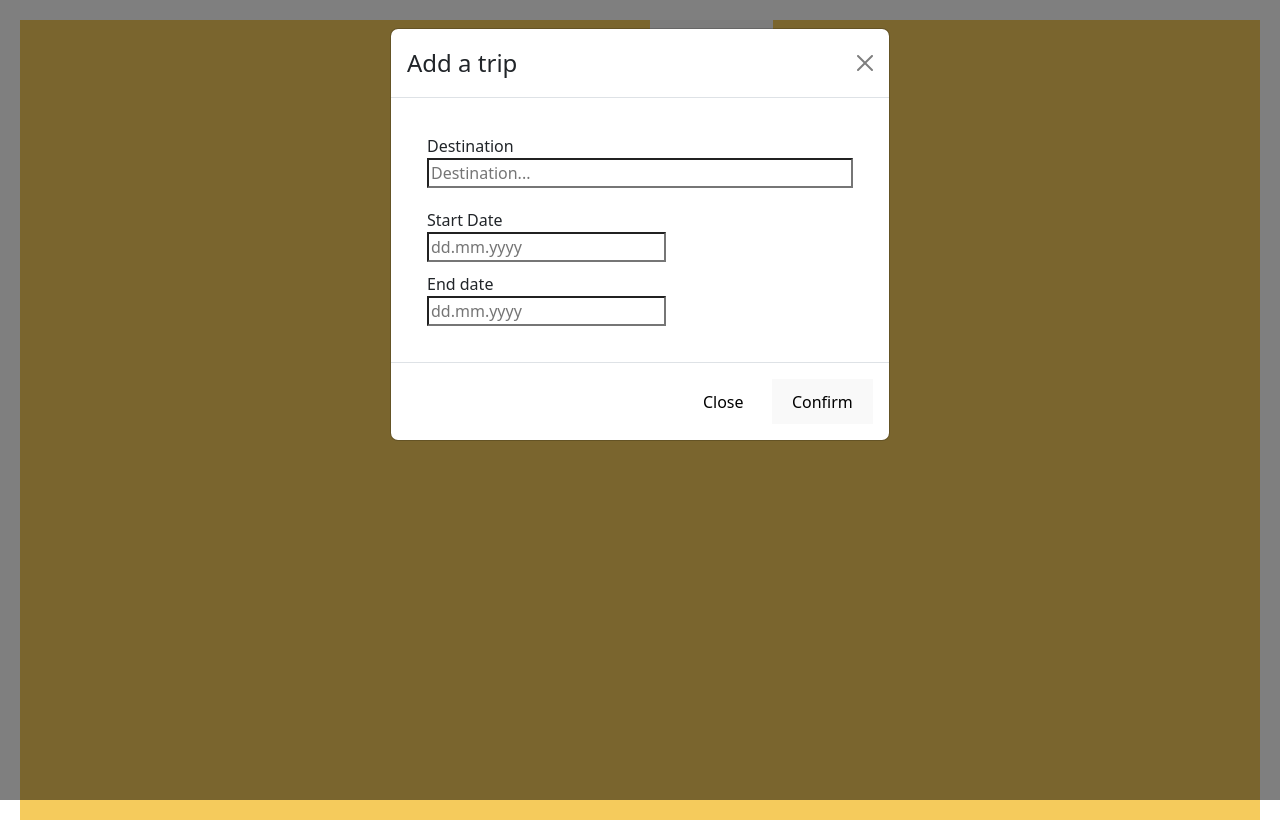
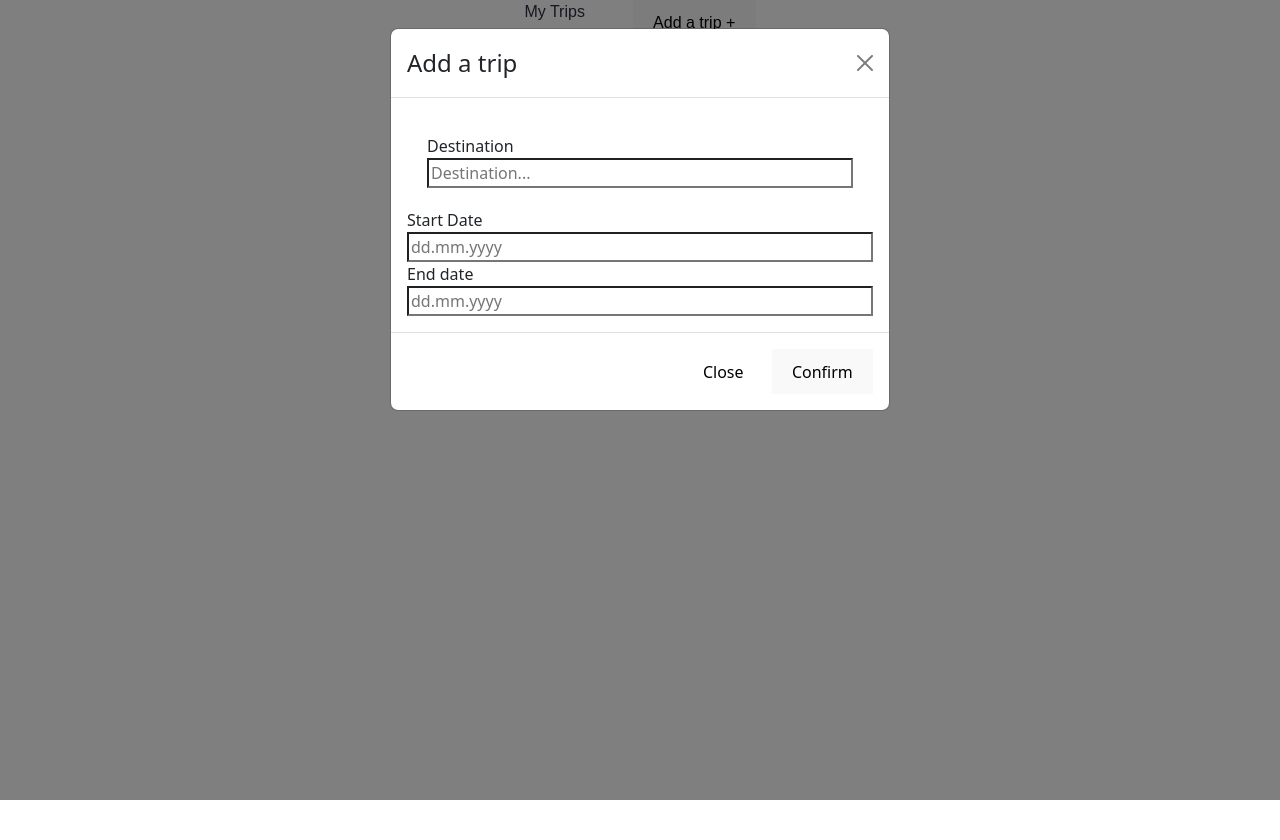
Before and after one commit to BGTYaneck/trip-planner, a React (Vite) app: page / in a window 1280 px wide. Both pictures are taken after a click on the button "Add a trip +". After the commit the page ends 800 px from the top, so only its background shows below. Built offline with nearby package versions, Linux system fonts and the light colour scheme; the HTML template or start-up script is replaced by a standard one.

Commit message:
Cleanup + theme change

```diff
--- a/package.json
+++ b/package.json
@@ -10,13 +10,11 @@
   },
   "dependencies": {
     "@tabler/icons-react": "^2.11.0",
-    "@types/jest": "^29.5.0",
     "@types/node": "^18.15.3",
     "bootstrap": "^5.2.3",
     "formik": "^2.2.9",
     "react": "^18.2.0",
     "react-bootstrap": "^2.7.2",
-    "react-datepicker": "^4.10.0",
     "react-dom": "^18.2.0",
     "typescript": "^5.0.2",
     "yup": "^1.0.2"
--- a/src/App.css
+++ b/src/App.css
@@ -1,8 +1,8 @@
 #root {
   width: 100vw;
   margin: 0 auto;
+  padding: 0;
   font-family: "Poppins", sans-serif;
-  background-color: #f5cb5c;
   color: #2b2d42;
 }
 
--- a/src/App.tsx
+++ b/src/App.tsx
@@ -7,7 +7,6 @@ import Trip from "./components/Trip";
 import "../node_modules/bootstrap/dist/css/bootstrap.min.css";
 import tripData from "./data/tripData";
 import * as Yup from "yup";
-import parse from "date-fns/parse";
 
 const App = () => {
   const [list, setList] = useState<tripData[]>(
@@ -70,24 +69,10 @@ const App = () => {
                 .required("Field required!")
                 .max(32, "Destination name too long!"),
               dateStart: Yup.date()
-                .transform(function (value, originalValue) {
-                  if (this.isType(value)) {
-                    return value;
-                  }
-                  const result = parse(originalValue, "dd.MM.yyyy", new Date());
-                  return result;
-                })
                 .typeError("Please enter a valid date!")
                 .required("This field is required!")
                 .min("2023-01-01", "To early!!"),
               dateEnd: Yup.date()
-                .transform(function (value, originalValue) {
-                  if (this.isType(value)) {
-                    return value;
-                  }
-                  const result = parse(originalValue, "dd.MM.yyyy", new Date());
-                  return result;
-                })
                 .typeError("Please enter a valid date!")
                 .required("This field is required!")
                 .min("2023-01-01", "Too early!"),
@@ -112,16 +97,8 @@ const App = () => {
                 />
                 <ErrorMessage name="destination" />
               </div>
-              <div
-                style={{
-                  display: "flex",
-                  flexDirection: "row",
-                  flexWrap: "wrap",
-                  gap: "10px",
-                  margin: "20px",
-                }}
-              >
-                <div style={{ display: "flex", flexDirection: "column" }}>
+              <div>
+                <div className="d-flex flex-column">
                   <label htmlFor="start-date">Start Date</label>
                   <Field
                     id="start-date"
@@ -135,7 +112,8 @@ const App = () => {
                   />
                   <ErrorMessage name="dateStart" />
                 </div>
-                <div style={{ display: "flex", flexDirection: "column" }}>
+
+                <div className="d-flex flex-column">
                   <label htmlFor="end-date">End date</label>
                   <Field
                     id="end-date"
@@ -167,19 +145,11 @@ const App = () => {
         </Modal.Footer>
       </Modal>
 
-      <p style={{ display: "flex", gap: "20px" }}>
-        <span style={{ fontSize: "2rem", fontWeight: "bolder" }}>My trips</span>
-        <button onClick={() => handleShow()}>Add a trip + </button>
-      </p>
-      <div
-        style={{
-          display: "flex",
-          flexDirection: "row",
-          flexWrap: "wrap",
-          gap: "5rem",
-          justifyContent: "center",
-        }}
-      >
+      <div className="d-flex flex-row gap-5 center">
+        <span className="text-lg">My Trips</span>
+        <button onClick={() => handleShow()}>Add a trip +</button>
+      </div>
+      <div>
         {list == null
           ? ""
           : list.map((item: tripData, i: any) => {
--- a/src/components/Trip.tsx
+++ b/src/components/Trip.tsx
@@ -12,21 +12,7 @@ type Props = {
 
 const Trip = (props: Props) => {
   return (
-    <div
-      style={{
-        background: "#F7F7F9",
-        width: "400px",
-        borderRadius: "5px",
-        minHeight: "200px",
-        padding: "1%",
-        display: "flex",
-        justifyContent: "left",
-        flexDirection: "column",
-        boxShadow: "0 3px 10px rgb(0 0 0 / 0.2)",
-        alignSelf: "flex-start",
-        marginBottom: "30px",
-      }}
-    >
+    <div className="card">
       <p
         style={{
           display: "flex",
--- a/src/index.css
+++ b/src/index.css
@@ -18,6 +18,7 @@ a {
   color: #646cff;
   text-decoration: inherit;
 }
+
 a:hover {
   color: #535bf2;
 }
@@ -28,8 +29,9 @@ body {
   place-items: center;
   min-width: 320px;
   min-height: 100vh;
-  background-color: #f5cb5c;
-  padding: 20px;
+  padding: 0;
+  font-family: "Poppins", sans-serif;
+  overflow: hidden;
 }
 
 h1 {
```
Also changed, not shown: 1 other file (tests, documents, lock files or other folders).
